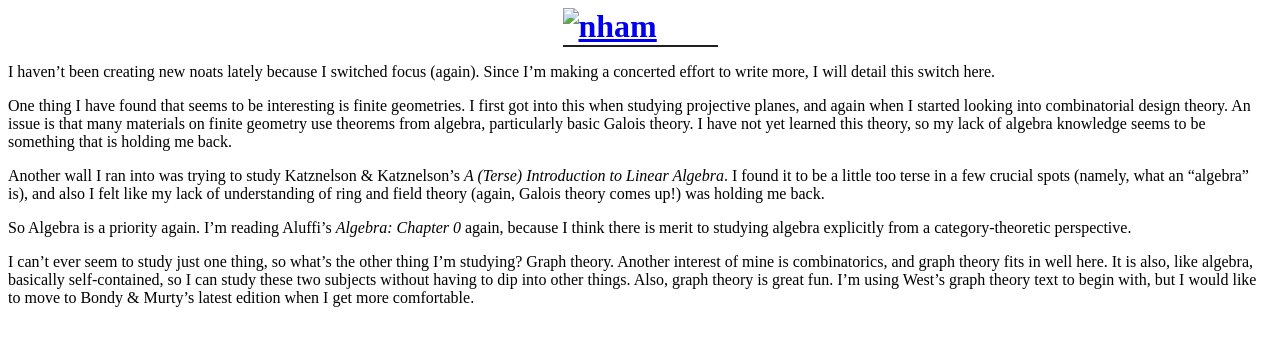
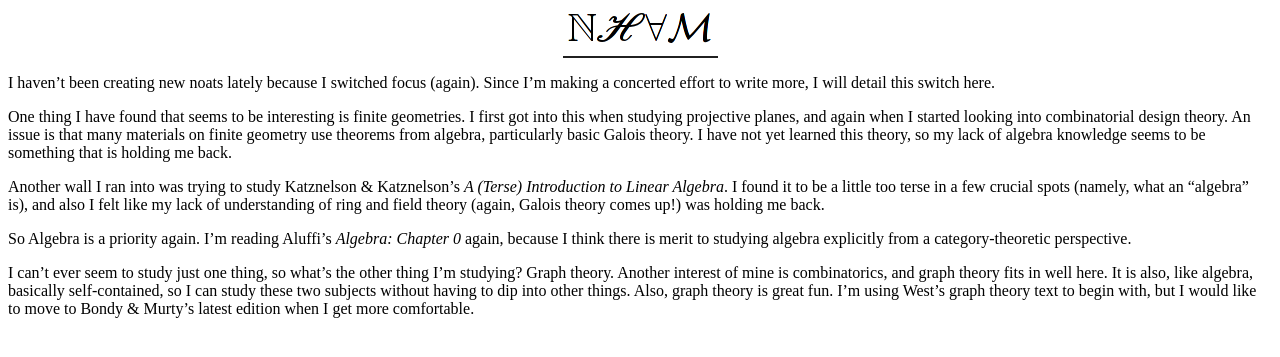
Before and after one commit to nham/nham.github.io, a Jekyll site: the page built from _posts/2013-04-07-init.md, in a window 1280 px wide. Shown: the top 357 px of the page. Built offline with Jekyll 4.4.1, drawn with Linux system fonts in a browser that asks for light colours.

Commit message:
fix logo url to always go from root (works now from subdirs)

```diff
--- a/_layouts/default.html
+++ b/_layouts/default.html
@@ -24,7 +24,7 @@
     </head>
     <body>
         <h1 id="logo">
-            <a href="/"><img src="img/nham_logo.png" alt="nham"/></a>
+            <a href="/"><img src="/img/nham_logo.png" alt="nham"/></a>
         </h1>
 
         {{ content }}
```
